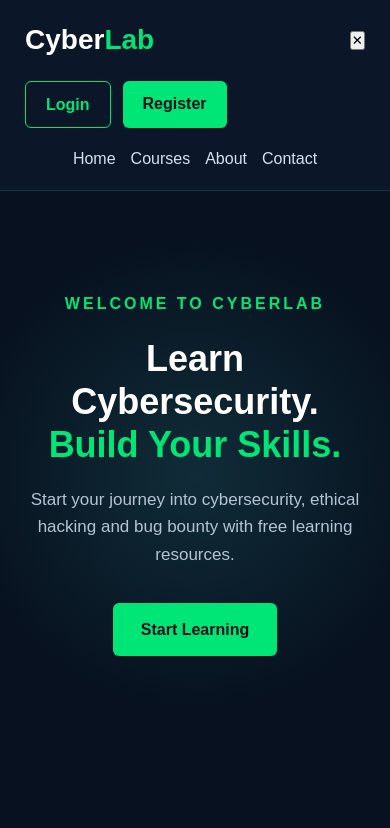
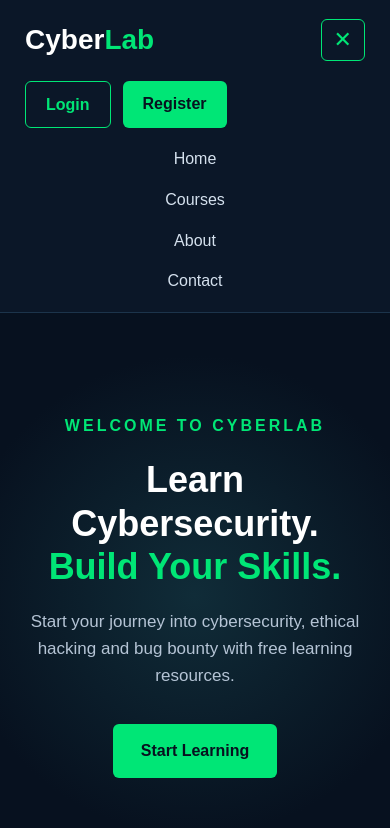
Before and after one commit to muhid-maker/CyberLab, a plain HTML site: page index.html in a window 390 px wide. Both pictures are taken after a click on the button "Toggle navigation". Shown: the top 828 px of the page. Drawn offline with Linux system fonts and the light colour scheme.

Commit message:
Update style.css

```diff
--- a/style.css
+++ b/style.css
@@ -217,3 +217,30 @@ footer {
         grid-template-columns: 1fr;
     }
 }
+/* Mobile Menu Button */
+.menu-toggle {
+    display: none;
+    background: transparent;
+    color: #00e676;
+    border: 1px solid #00e676;
+    border-radius: 6px;
+    padding: 7px 12px;
+    font-size: 22px;
+    cursor: pointer;
+}
+
+@media (max-width: 768px) {
+    .menu-toggle {
+        display: block;
+    }
+
+    .nav-links {
+        display: none;
+    }
+
+    .nav-links.menu-open {
+        display: flex;
+        flex-direction: column;
+        align-items: center;
+    }
+}
```
